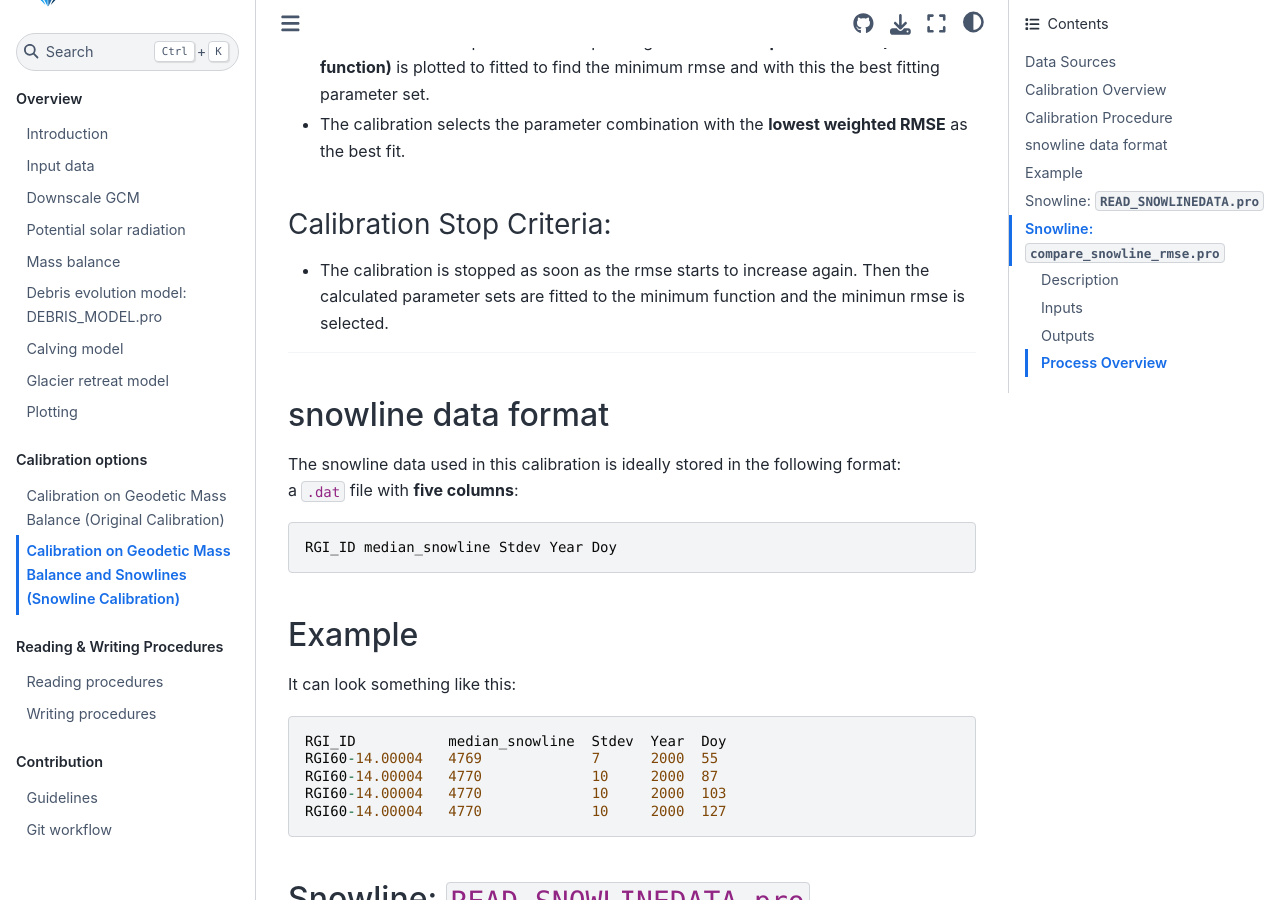
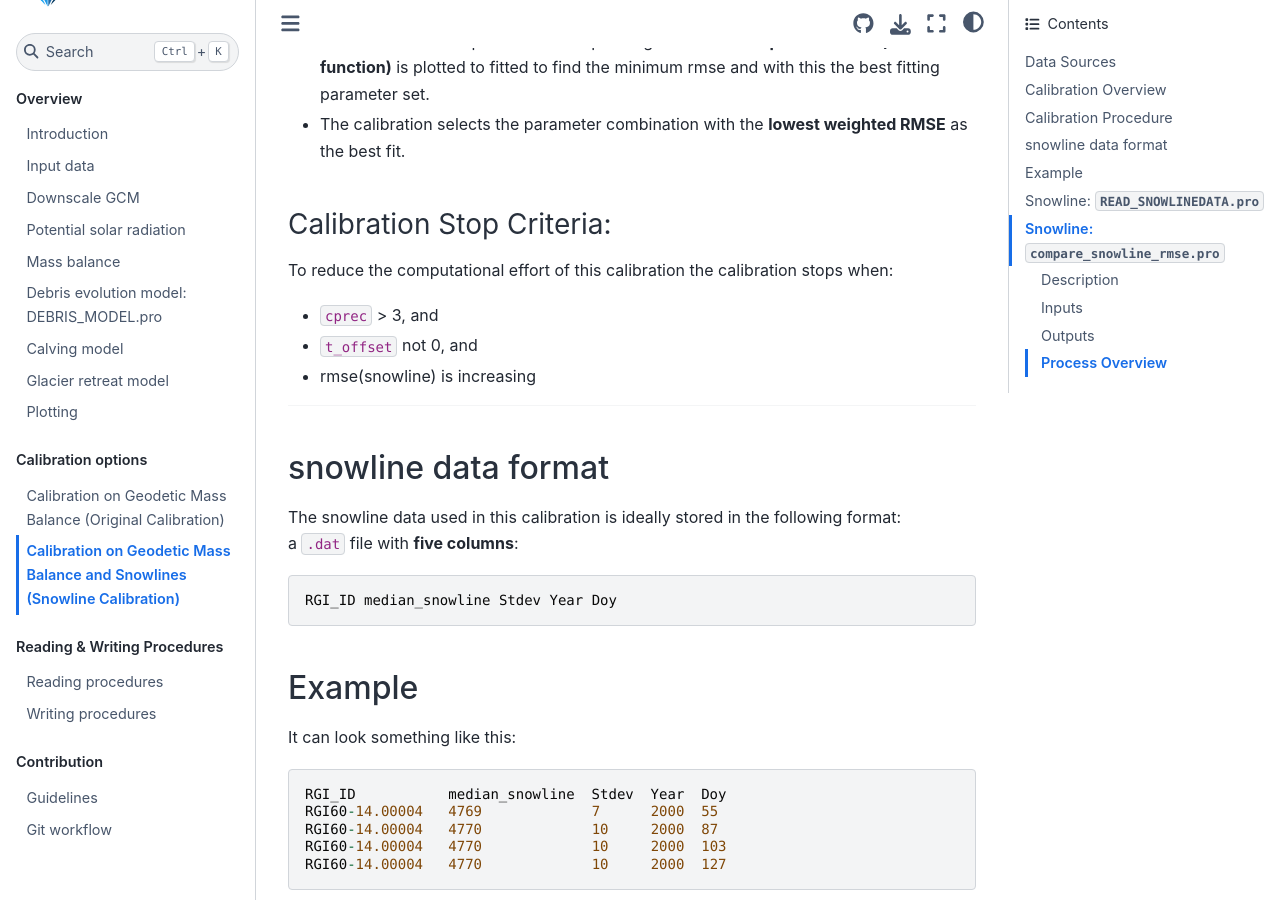
Before and after one commit to eth-vaw-glaciology/GloGEM-doc-temp, a Sphinx documentation site: the page built from docs/source/READ_SNOWLINEDATA_documentation.md, in a window 1280 px wide and 900 px high, scrolled down 2555 px. Built offline with Sphinx 7.4.7 and the Sphinx Book theme 1.1.4, drawn with Linux system fonts in a browser that asks for light colours.

Commit message:
Update READ_SNOWLINEDATA_documentation.md

```diff
--- a/docs/source/READ_SNOWLINEDATA_documentation.md
+++ b/docs/source/READ_SNOWLINEDATA_documentation.md
@@ -59,8 +59,10 @@ Conceptual sketch of the target selection in the calibration.
 - The calibration selects the parameter combination with the **lowest weighted RMSE** as the best fit.
 
 ### Calibration Stop Criteria:
-- The calibration is stopped as soon as the rmse starts to increase again. Then the calculated parameter sets are fitted to the minimum function and the minimun rmse is selected.
-
+To reduce the computational effort of this calibration the calibration stops when:
+- `cprec` > 3, and
+- `t_offset` not 0, and
+- rmse(snowline) is increasing
 ---
 
 ## snowline data format
```
